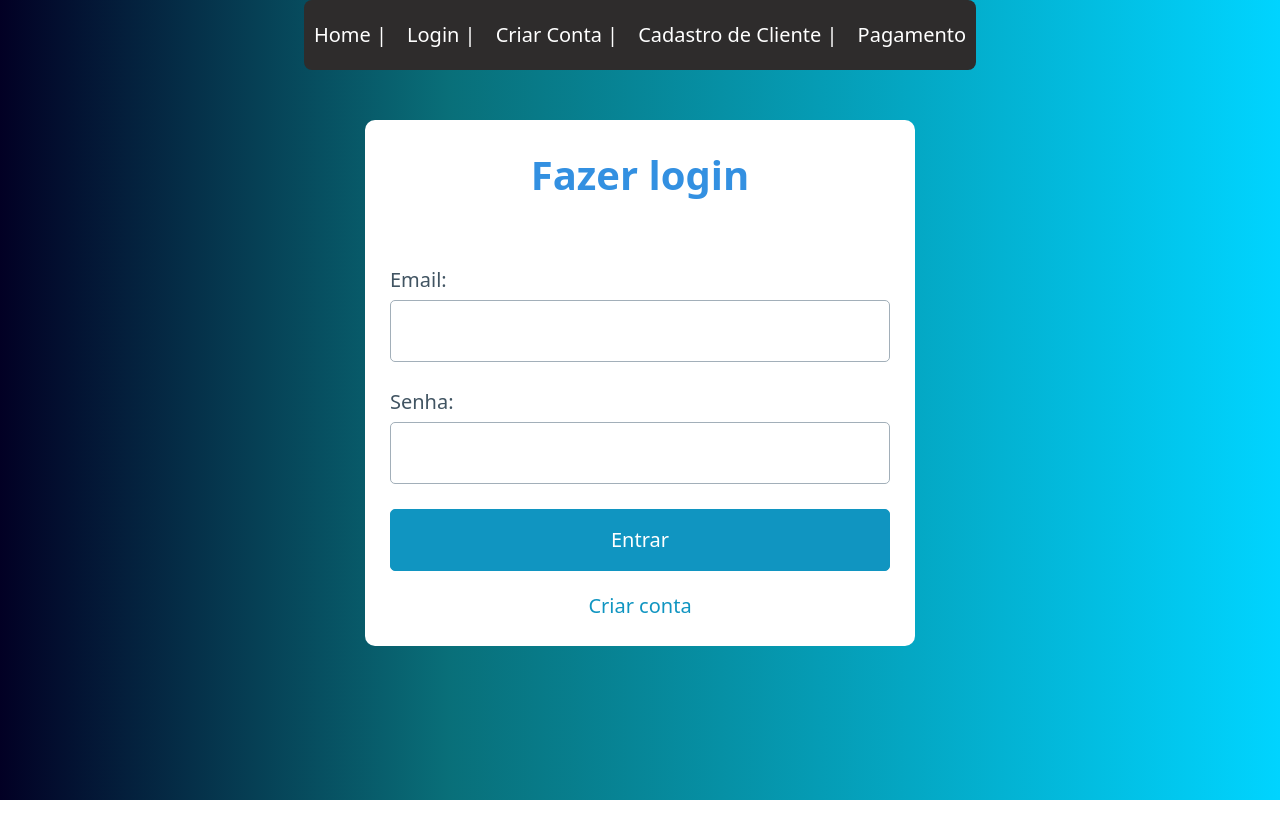
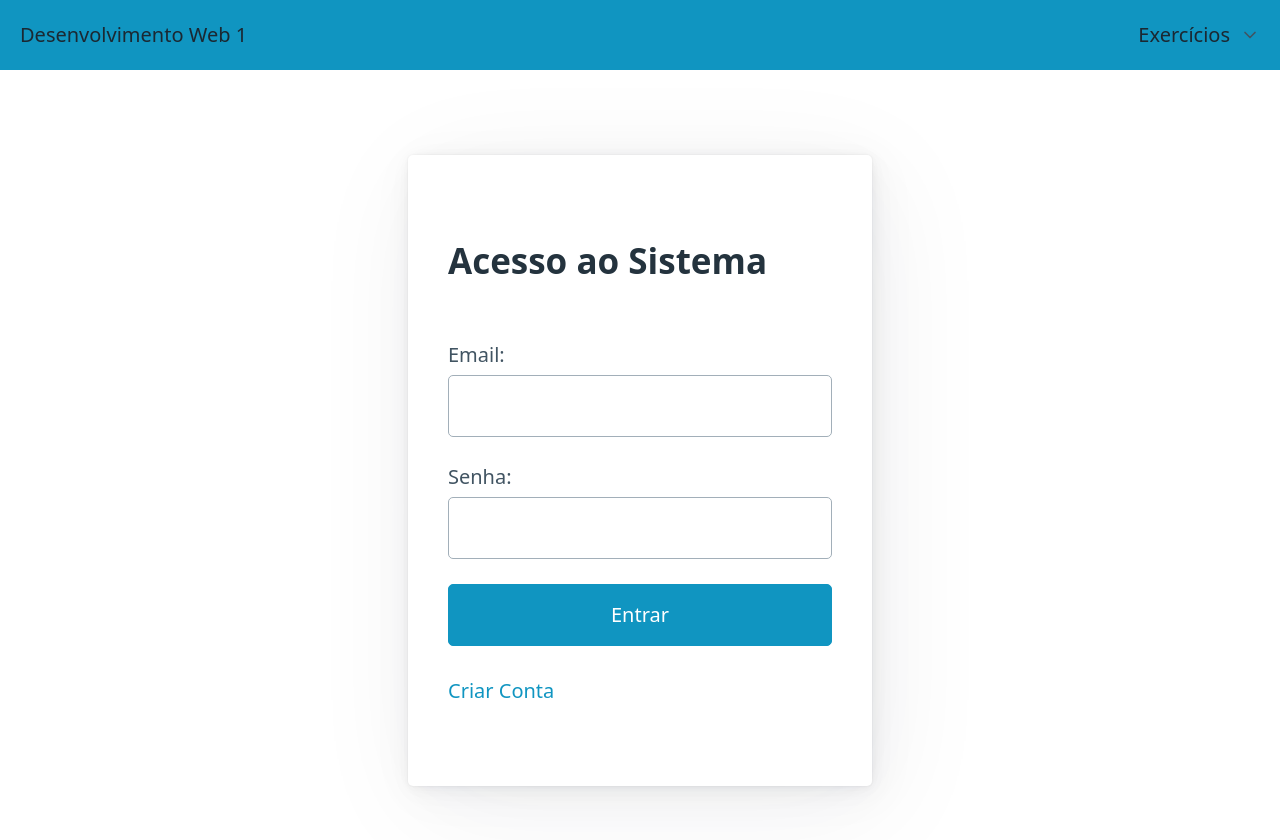
Before and after one commit to mateuslopesreis/web1-atividades, a website built with Vite: page src/login.html in a window 1280 px wide. Before the commit the page ends 800 px from the top, so only its background shows below. Built offline with nearby package versions, Linux system fonts and the light colour scheme.

Commit message:
modularizando os nav e criando o lista-tarefas

```diff
--- a/src/css/global.css
+++ b/src/css/global.css
@@ -6,3 +6,6 @@
 html,body{
     height: 100vh;
 }
+body > nav{
+    background-color: var(--primary);
+}
--- a/src/css/login-estilo.css
+++ b/src/css/login.css
@@ -1,5 +1,14 @@
-
-
+.form-container{
+  width: 100%;
+  height:100vh;
+  display: flex;
+  justify-content: center;
+  align-items:center;
+}
+.form-login{
+  width: 30vw;
+}
+/*
 .formLogin{
     background-color: white;
     width: 550px;
@@ -23,4 +32,4 @@
 
   .formLogin label{
     width: 100%;
-  }
+  }*/
--- a/src/index.html
+++ b/src/index.html
@@ -1,3 +1,28 @@
+<!DOCTYPE html>
+<html lang="pt-br" data-theme="light">
+
+<head>
+  <meta charset="UTF-8" />
+  <meta name="viewport" content="width=device-width, initial-scale=1.0" />
+  <link rel="icon" type="image/svg+xml" href="/vite.svg" />
+  <title>Desenvolvimento Web 1</title>
+</head>
+
+<body>
+  <!-- Cabeçalho e Menu de Navegação-->
+  <nav class="container-fluid" id="menu">
+
+    <!-- Fim do Menu Principal-->
+  </nav>
+  <!-- Fim do  Cabeçalho e Menu de Navegação-->
+  <main class="container">
+    <!--Conteúdo aqui-->
+  </main>
+  <script type="module" src="./js/main.js"></script>
+</body>
+
+</html>
+<!--
 <!DOCTYPE html>
 <html lang="pt-br" data-theme="light">
 
@@ -26,3 +51,4 @@
 </body>
 
 </html>
+-->
--- /dev/null
+++ b/src/js/lista-tarefas.js
@@ -0,0 +1 @@
+import './nav.js'
--- /dev/null
+++ b/src/js/login.js
@@ -0,0 +1,2 @@
+import './nav.js'
+import '../css/login.css'
--- a/src/js/main.js
+++ b/src/js/main.js
@@ -1,6 +1,6 @@
-import '@picocss/pico'
-import '../css/global.css'
+import './nav.js'
+/*
 import '../css/pagina1estilo.css'
 import '../css/login-estilo.css'
 import '../css/conta-estilo.css'
-import '../css/cliente-estilo.css'
+import '../css/cliente-estilo.css'*/
--- /dev/null
+++ b/src/js/nav.js
@@ -0,0 +1,26 @@
+import '@picocss/pico'
+import '../css/global.css'
+
+const nav =/*html*/`
+
+    <ul>
+      <li><a class="contrast" href=" ./index.html">Desenvolvimento Web 1</a></li>
+    </ul>
+    <!-- Menu Principal-->
+    <ul>
+      <li>
+        <details role="list" dir="rtl">
+          <summary role="link" class="contrast">Exercícios</summary> <!-- Texto menu Principal-->
+          <ul role="listbox">
+            <!-- Sub Menu-->
+            <li><a class="primary" href="./login.html">Formulário de Acesso</a></li> <!-- Item do submenu-->
+            <li><a class="primary" href="./lista-tarefas.html">Lista de Tarefas</a></li> <!-- Item do submenu-->
+          </ul>
+          <!-- fim do Sub Menu-->
+        </details>
+      </li>
+    </ul>
+    <!-- Fim do Menu Principal-->
+`
+const menu = document.querySelector("#menu")
+menu.innerHTML = nav
--- a/src/login.html
+++ b/src/login.html
@@ -1,3 +1,39 @@
+
+<!DOCTYPE html>
+<html lang="pt-br" data-theme="light">
+
+<head>
+    <meta charset="UTF-8">
+    <meta http-equiv="X-UA-Compatible" content="IE=edge">
+    <meta name="viewport" content="width=device-width, initial-scale=1.0">
+    <title>Formulário de Acesso</title>
+</head>
+
+<body>
+    <nav class="container-fluid" id="menu"></nav>
+    <main class="container form-container">
+        <!-- Conteúdo Aqui-->
+        <article>
+            <h2>Acesso ao Sistema</h2>
+            <form action="#" method="post" class="form-login">
+                <label>Email:
+                    <input type="email" required />
+                </label>
+                <label>Senha:
+                    <input type="password" required />
+                </label>
+                <button>Entrar</button>
+            </form>
+            <a href="#">Criar Conta</a>
+        </article>
+    </main>
+    <script type="module" src="./js/login.js"></script>
+</body>
+
+</html>
+
+
+<!--
 <!DOCTYPE html>
 <html lang="en">
 <head>
@@ -40,3 +76,4 @@
 <script type="module" src="js/main.js"></script>
 </body>
 </html>
+-->
```
Also changed, not shown: src/lista-tarefas.html (added, +26 -0 lines).
